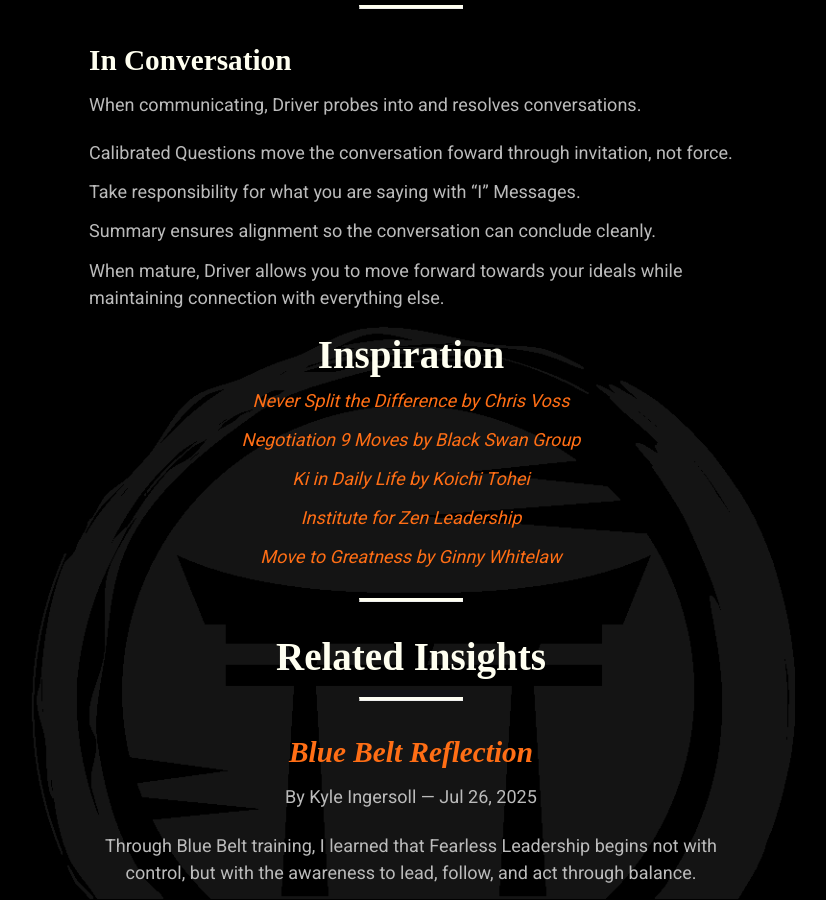
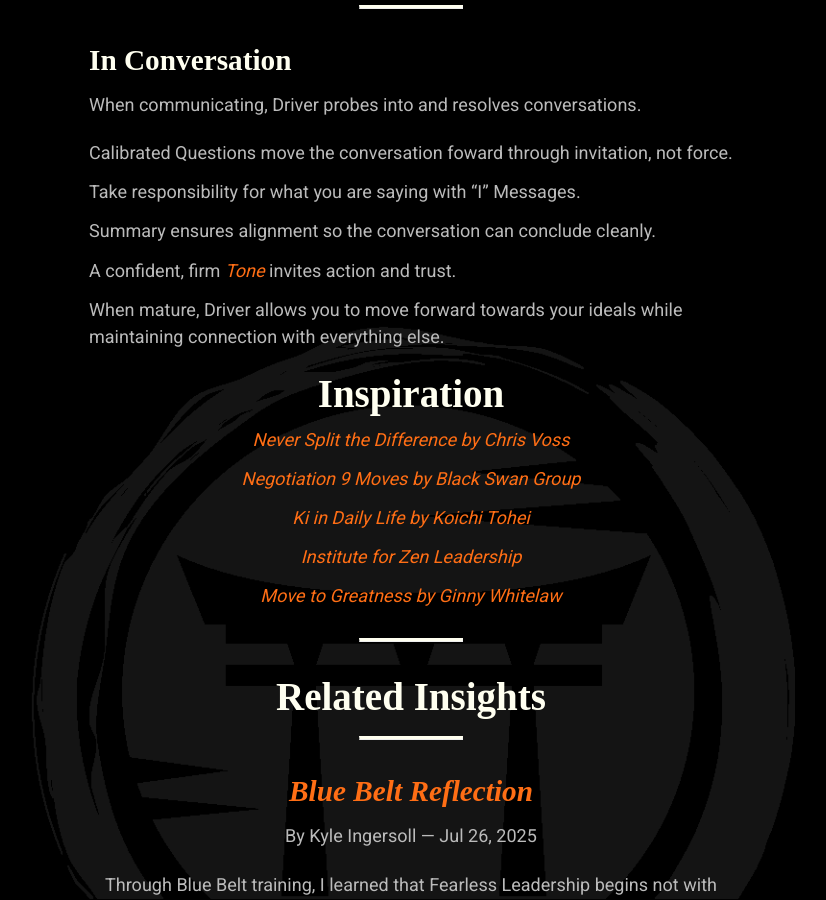
Before and after one commit to mindset-dojo/mindset-dojo.github.io, a Jekyll site: the page built from _forms/driver.md, in a window 1280 px wide and 900 px high, scrolled down 1960 px. Shown: the whole window, without its empty margins (229-1055 px from the left). Built offline with Jekyll 4.4.1, drawn with Linux system fonts in a browser that asks for light colours; some web fonts are replaced.

Commit message:
feat(driver): add tone.

```diff
--- a/_forms/driver.md
+++ b/_forms/driver.md
@@ -66,6 +66,7 @@
 - Calibrated Questions move the conversation foward through invitation, not force.
 - Take responsibility for what you are saying with “I” Messages.
 - Summary ensures alignment so the conversation can conclude cleanly.
+- A confident, firm [Tone](../tone/) invites action and trust.
 
 When mature, Driver allows you to move forward towards your ideals while maintaining connection with everything else.
 
```
